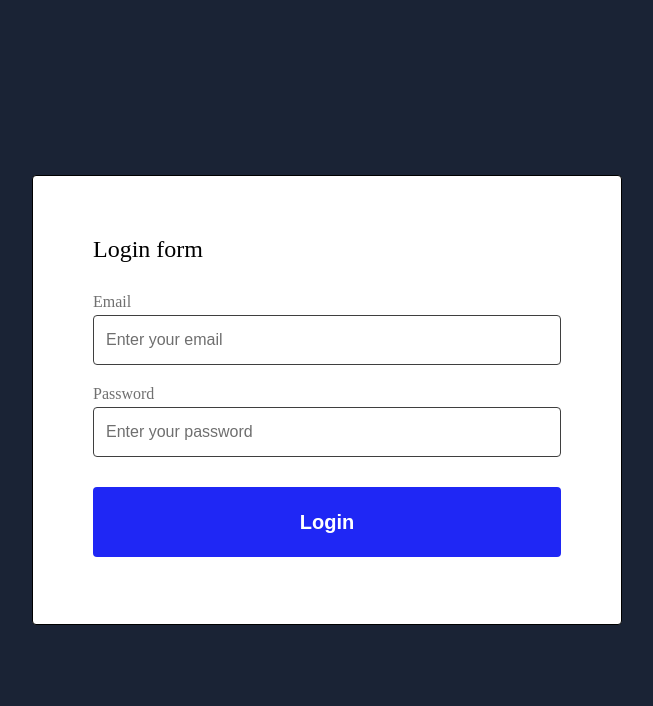
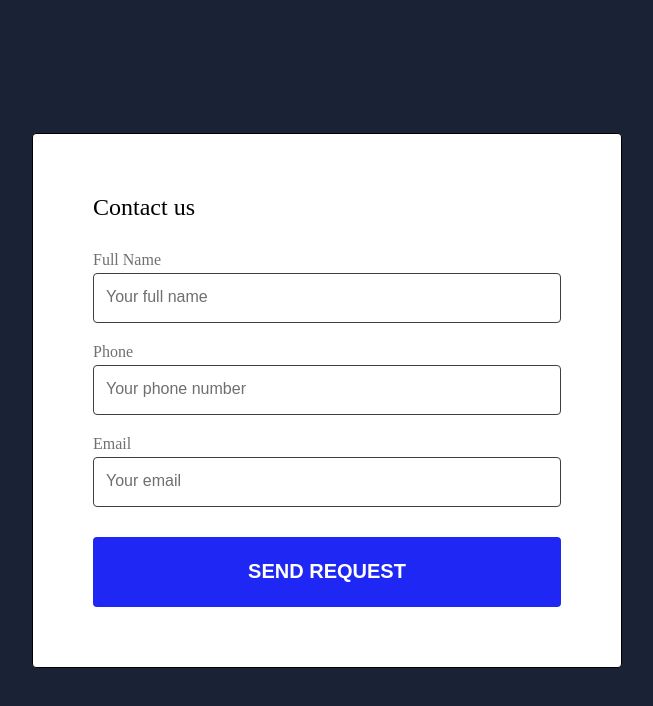
Before and after one commit to AndreyHein/react-typescript-cohort42-1, a React (Create React App) app: page / in a window 1280 px wide. Shown: the top 706 px of the page, without its empty margins (313-966 px from the left). Built offline with nearby package versions, Linux system fonts and the light colour scheme.

Commit message:
update lesson11

```diff
--- a/src/App.tsx
+++ b/src/App.tsx
@@ -5,6 +5,7 @@ import Homework_06 from "homeworks/Homework_06/Homework_06";
 import Homework_07 from "homeworks/Homework_07/Homework_07";
 import Homework_08 from "homeworks/Homework_08/Homework_08";
 import Homework_09 from "homeworks/Homework_09/Homework_09";
+import Homework_11 from "homeworks/Homework_11/Homework_11";
 
 // LESSONS
 import Lesson_06 from "lessons/Lesson_06/Lesson_06";
@@ -27,12 +28,13 @@ function App() {
       {/* <Lesson_08 /> */}
       {/* <Lesson_09 /> */}
       {/* <Lesson_10 /> */}
-      <Lesson_11 />
+      {/* <Lesson_11 /> */}
       {/* HOMEWORKS */}
       {/* <Homework_06 /> */}
       {/* <Homework_07 /> */}
       {/* <Homework_08 /> */}
       {/* <Homework_09 /> */}
+      <Homework_11 />
       {/* CONSULTATIONS */}
       {/* <Consultation_03 /> */}
     </>
--- /dev/null
+++ b/src/components/ContactUs/ContactUs.tsx
@@ -0,0 +1,37 @@
+import { useFormik } from "formik";
+import * as Yup from "yup";
+
+import Input from "components/Input/Input";
+import Button from "components/Button/Button";
+
+import { InputComponent, TitleComponent, ContactUsContainer } from "./styles";
+
+function ContactUs() {
+  return (
+    <ContactUsContainer>
+      <TitleComponent>Contact us</TitleComponent>
+      <InputComponent>
+        <Input
+          id="id-name"
+          label="Full Name"
+          placeholder="Your full name"
+          name="name"
+        />
+        <Input
+          id="id-phone"
+          label="Phone"
+          placeholder="Your phone number"
+          name="phone"
+        />
+        <Input
+          id="id-email"
+          label="Email"
+          placeholder="Your email"
+          name="email"
+        />
+      </InputComponent>
+      <Button type="submit" name="SEND REQUEST" />
+    </ContactUsContainer>
+  );
+}
+export default ContactUs;
--- /dev/null
+++ b/src/components/ContactUs/styles.ts
@@ -0,0 +1,26 @@
+import styled from "@emotion/styled";
+
+export const ContactUsContainer = styled.form`
+  display: flex;
+  flex-direction: column;
+  width: 590px;
+  min-height: 450px;
+  max-height: fit-content;
+  border: 1px solid #000000;
+  padding: 60px;
+  border-radius: 4px;
+  background-color: white;
+  gap: 30px;
+`;
+
+export const TitleComponent = styled.p`
+  color: #000000;
+  font-size: 24px;
+  font-weight: normal;
+`;
+
+export const InputComponent = styled.div`
+  display: flex;
+  flex-direction: column;
+  gap: 20px;
+`;
--- /dev/null
+++ b/src/homeworks/Homework_11/Homework_11.tsx
@@ -0,0 +1,12 @@
+import ContactUs from "components/ContactUs/ContactUs";
+
+import { PageWrapper } from "./styles";
+
+function Homework_11() {
+  return (
+    <PageWrapper>
+      <ContactUs />
+    </PageWrapper>
+  );
+}
+export default Homework_11;
--- /dev/null
+++ b/src/homeworks/Homework_11/styles.ts
@@ -0,0 +1,13 @@
+import styled from "@emotion/styled";
+
+import { colors } from "styles/colors";
+
+export const PageWrapper = styled.div`
+  display: flex;
+  flex-direction: column;
+  flex: 1;
+  gap: 40px;
+  align-items: center;
+  justify-content: center;
+  background-color: ${colors.PRIMARY};
+`;
```
